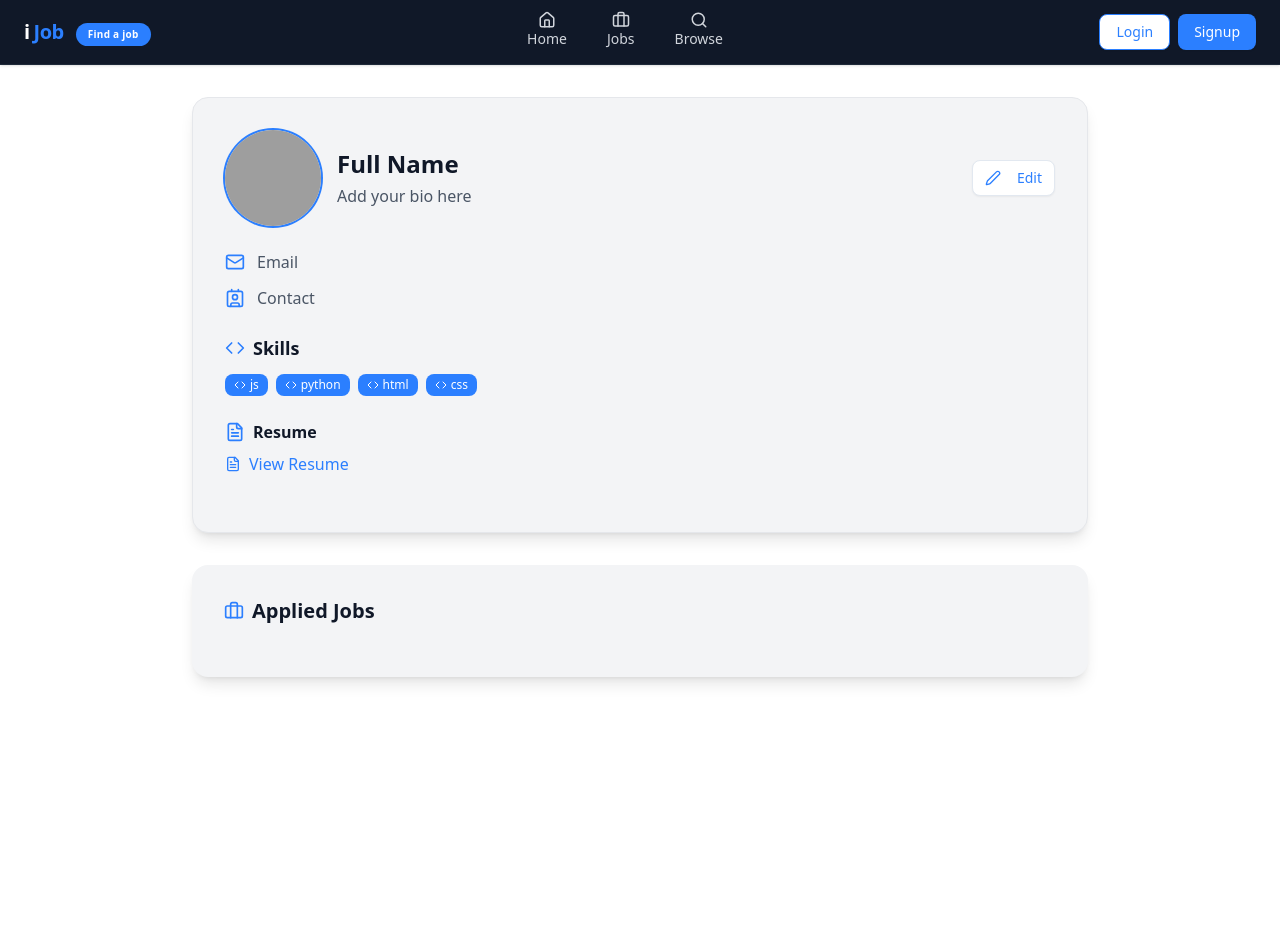
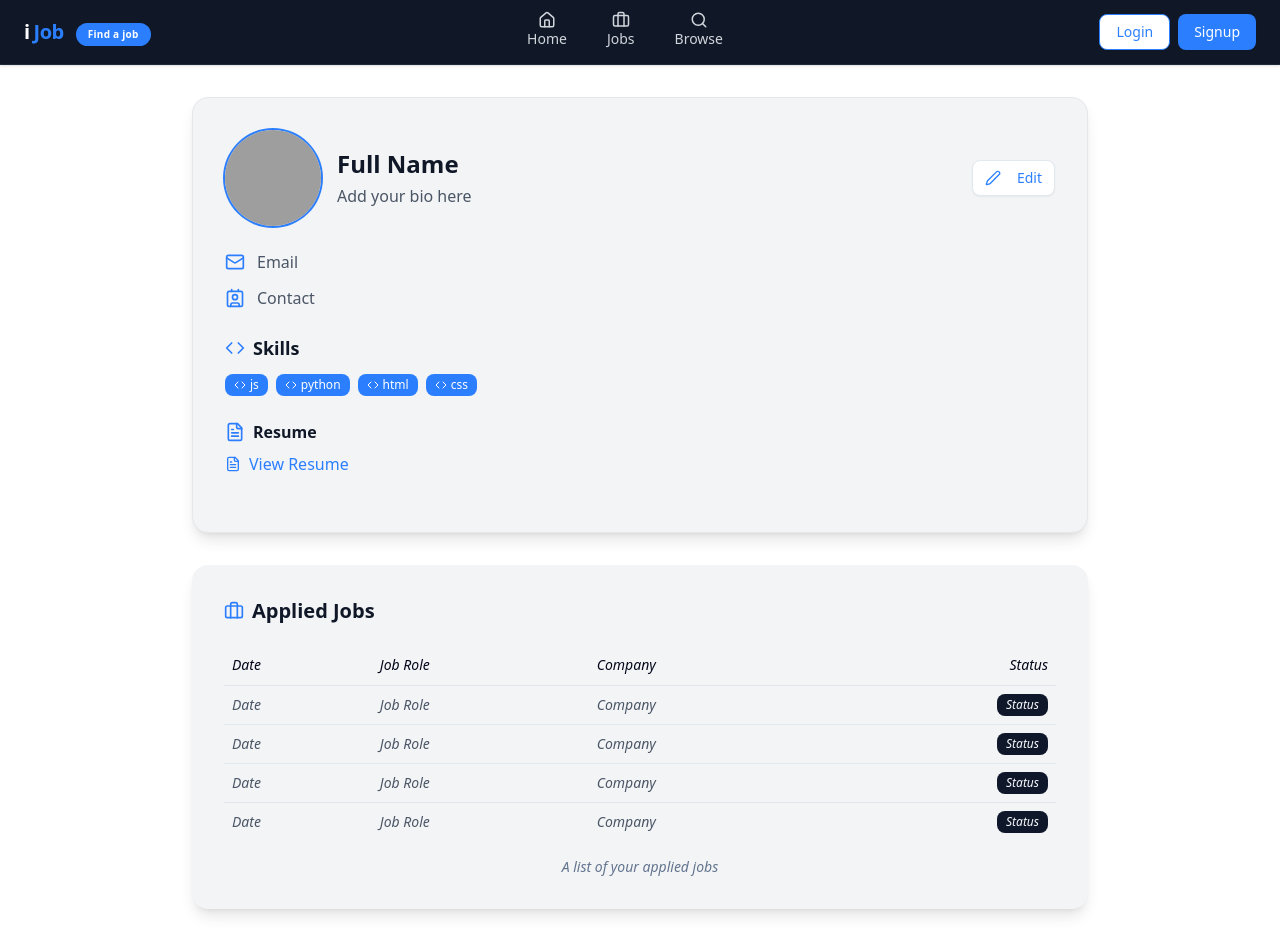
Before and after one commit to srnishappy/iJob, a React (Vite) app in the folder frontend/: page /profile in a window 1280 px wide. Before the commit the page ends 800 px from the top, so only its background shows below. Built offline with nearby package versions, Linux system fonts and the light colour scheme; grey boxes are pictures that could not be loaded.

Commit message:
fix App/Profile

```diff
--- a/frontend/src/App.jsx
+++ b/frontend/src/App.jsx
@@ -5,6 +5,7 @@ import Home from './components/Home';
 import Jobs from './components/Jobs';
 import Browse from './components/ฺBrowse';
 import Profile from './components/Profile';
+import JobDescription from './components/JobDescription';
 
 const appRouter = createBrowserRouter([
   {
@@ -30,6 +31,10 @@ const appRouter = createBrowserRouter([
   {
     path: '/profile',
     element: <Profile />
+  },
+  {
+    path: '/description/:id',
+    element: <JobDescription />
   }
 
 ]);
--- a/frontend/src/components/Profile.jsx
+++ b/frontend/src/components/Profile.jsx
@@ -6,6 +6,7 @@ import { Avatar, AvatarImage } from "./ui/avatar";
 import { Button } from "./ui/button";
 import { Badge } from "./ui/badge";
 import { Label } from "./ui/label";
+import AppliedJobTable from "./AppliedJobTable";
 
 const Profile = () => {
     const [open, setOpen] = useState(false);
@@ -124,7 +125,7 @@ const Profile = () => {
                     className="text-gray-600 italic"
                     variants={itemVariants}
                 >
-                    {/* Application Table */}
+                    <AppliedJobTable />
                 </motion.div>
             </motion.div>
             {/* <UpdateProfileDialog open={open} setOpen={setOpen} /> */}
```
